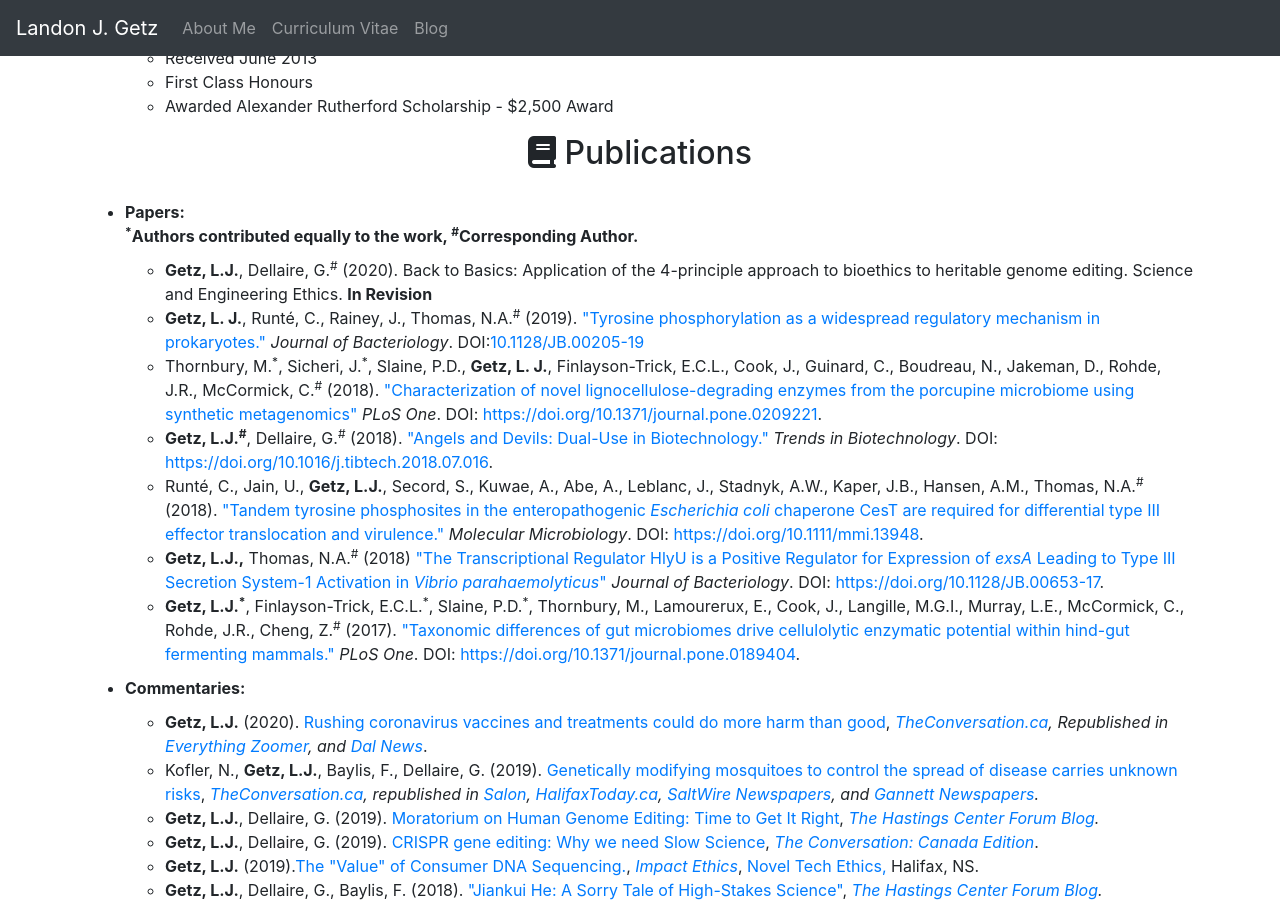
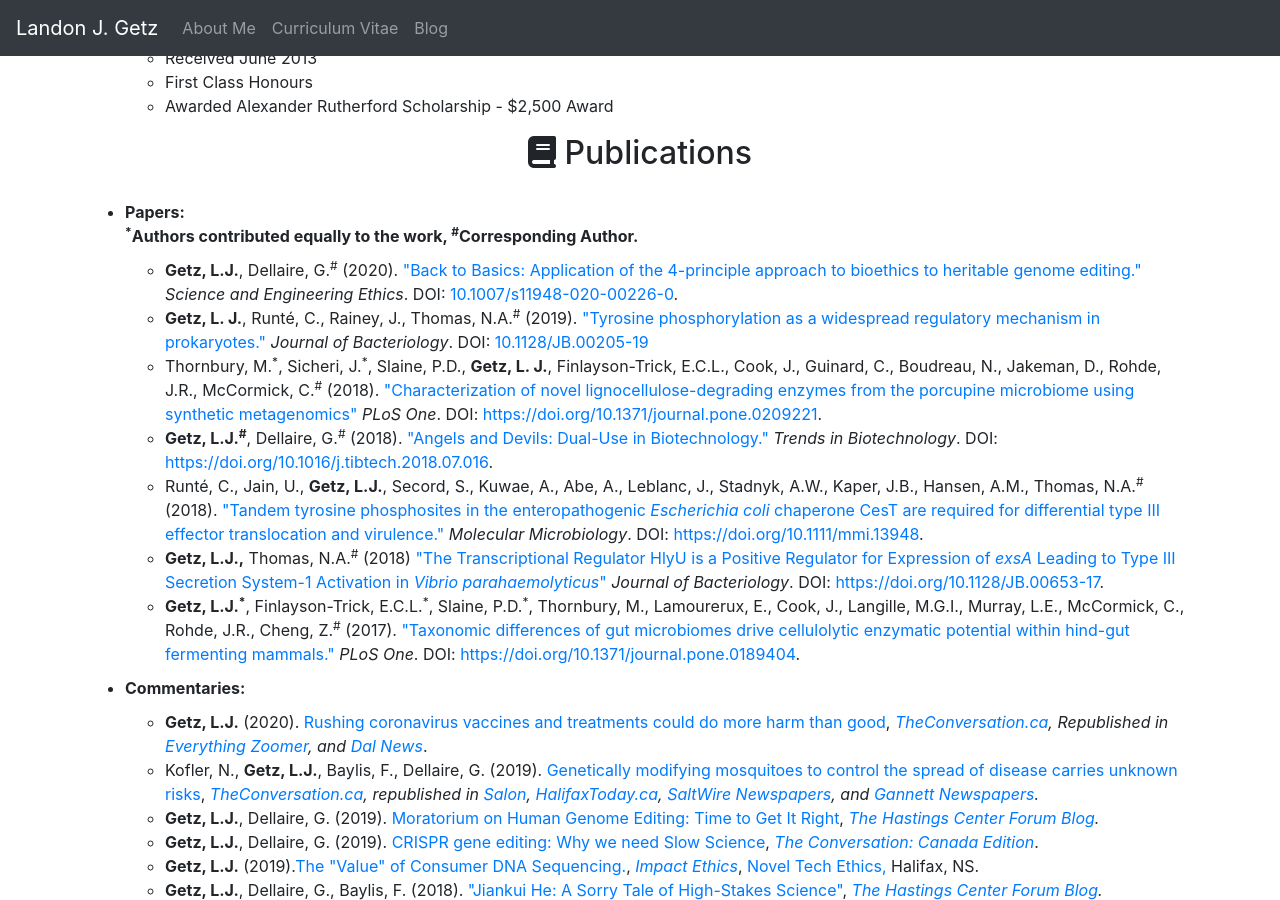
Before and after one commit to LandonGetz/OldCVWebsite, a Jekyll site: the page built from index.md, in a window 1280 px wide and 900 px high, scrolled down 2359 px. Built offline with Jekyll 4.4.1, drawn with Linux system fonts in a browser that asks for light colours; nearby versions of some CDN libraries; some of the changed text lies outside the part shown.

Commit message:
Update to SEE Paper
Added Link and DOI

```diff
--- a/index.md
+++ b/index.md
@@ -125,8 +125,8 @@ scroll: true
             </li>
             <b><sup>*</sup>Authors contributed equally to the work, <sup>#</sup>Corresponding Author.</b>
             <ul id="sublist">
-                <li><b>Getz, L.J.</b>, Dellaire, G.<sup>#</sup> (2020). Back to Basics: Application of the 4-principle approach to bioethics to heritable genome editing. Science and Engineering Ethics. <b>In Revision</b></li>
-                <li><b>Getz, L. J.</b>, Runté, C., Rainey, J., Thomas, N.A.<sup>#</sup> (2019). <a href="https://jb.asm.org/content/201/19/e00205-19" target="_blank">"Tyrosine phosphorylation as a widespread regulatory mechanism in prokaryotes."</a> <i>Journal of Bacteriology</i>. DOI:<a href="https://doi.org/10.1128/JB.00205-19">10.1128/JB.00205-19</a></li>
+                <li><b>Getz, L.J.</b>, Dellaire, G.<sup>#</sup> (2020). <a href="https://link.springer.com/article/10.1007/s11948-020-00226-0" target="_blank">"Back to Basics: Application of the 4-principle approach to bioethics to heritable genome editing."</a> <i>Science and Engineering Ethics</i>. DOI: <a href="https://doi.org/10.1007/s11948-020-00226-0">10.1007/s11948-020-00226-0</a>.</li>
+                <li><b>Getz, L. J.</b>, Runté, C., Rainey, J., Thomas, N.A.<sup>#</sup> (2019). <a href="https://jb.asm.org/content/201/19/e00205-19" target="_blank">"Tyrosine phosphorylation as a widespread regulatory mechanism in prokaryotes."</a> <i>Journal of Bacteriology</i>. DOI: <a href="https://doi.org/10.1128/JB.00205-19">10.1128/JB.00205-19</a></li>
                 <li>Thornbury, M.<sup>*</sup>, Sicheri, J.<sup>*</sup>, Slaine, P.D., <b>Getz, L. J.</b>, Finlayson-Trick, E.C.L., Cook, J., Guinard, C., Boudreau, N., Jakeman, D., Rohde, J.R., McCormick, C.<sup>#</sup> (2018). <a href="https://journals.plos.org/plosone/article?id=10.1371/journal.pone.0209221" target="_blank">"Characterization of novel lignocellulose-degrading enzymes from the porcupine microbiome using synthetic metagenomics"</a> <i>PLoS One</i>. DOI: <a href="https://doi.org/10.1371/journal.pone.0209221" target="_blank">https://doi.org/10.1371/journal.pone.0209221</a>.</li>
                 <li><b>Getz, L.J.<sup>#</sup></b>, Dellaire, G.<sup>#</sup> (2018). <a href="https://www.cell.com/trends/biotechnology/fulltext/S0167-7799(18)30207-5" target="_blank">"Angels and Devils: Dual-Use in Biotechnology."</a> <i>Trends in Biotechnology</i>. DOI: <a href="https://doi.org/10.1016/j.tibtech.2018.07.016" target="_blank">https://doi.org/10.1016/j.tibtech.2018.07.016</a>.</li>
                 <li>Runté, C., Jain, U., <b>Getz, L.J.</b>, Secord, S., Kuwae, A., Abe, A., Leblanc, J., Stadnyk, A.W., Kaper, J.B., Hansen, A.M., Thomas, N.A.<sup>#</sup> (2018). <a href="http://onlinelibrary.wiley.com/doi/10.1111/mmi.13948/full" target="_blank">"Tandem tyrosine phosphosites in the enteropathogenic <i>Escherichia coli</i> chaperone CesT are required for differential type III effector translocation and virulence."</a><i> Molecular Microbiology</i>. DOI: <a href="https://doi.org/10.1111/mmi.13948" target="_blank">https://doi.org/10.1111/mmi.13948</a>.</li>
```
Also changed, not shown: other parts of index.md (+1 -1 lines).
